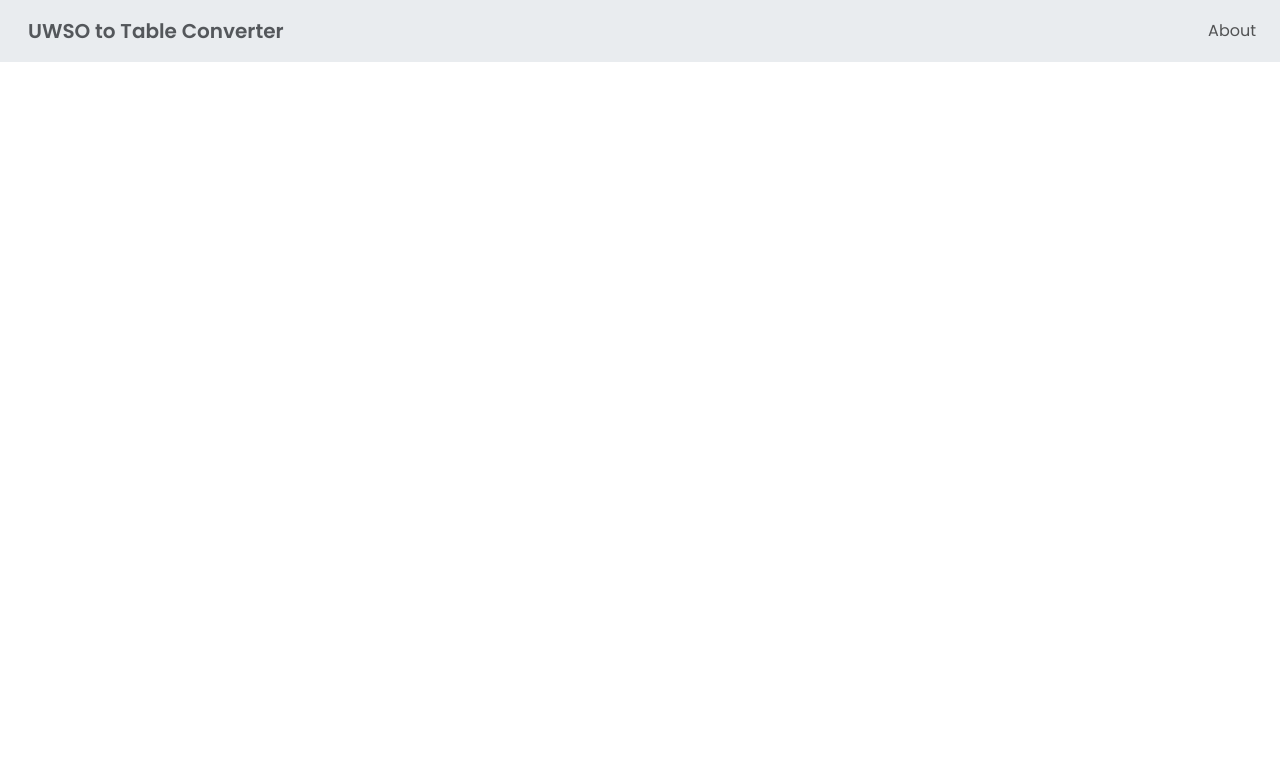
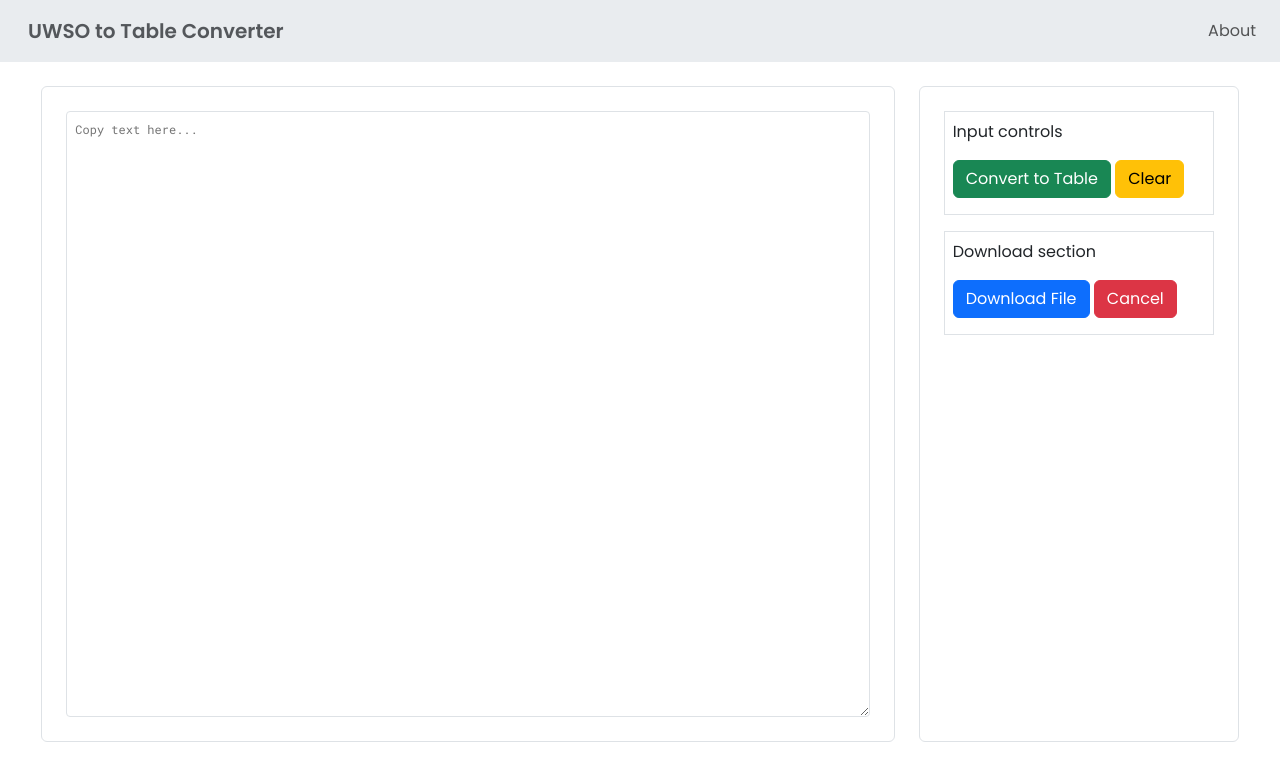
Before and after one commit to decampus/uwso-to-table-converter, a website: page public/index.html in a window 1280 px wide. Drawn offline with Linux system fonts and the light colour scheme.

Commit message:
feat: add Main section

```diff
--- a/public/index.html
+++ b/public/index.html
@@ -5,7 +5,7 @@
     <meta name="viewport" content="width=device-width, initial-scale=1.0">
     <link rel="preconnect" href="https://fonts.googleapis.com">
     <link rel="preconnect" href="https://fonts.gstatic.com" crossorigin>
-    <link href="https://fonts.googleapis.com/css2?family=Poppins:ital,wght@0,100;0,200;0,300;0,400;0,500;0,600;0,700;0,800;0,900;1,100;1,200;1,300;1,400;1,500;1,600;1,700;1,800;1,900&display=swap" rel="stylesheet">
+    <link href="https://fonts.googleapis.com/css2?family=Poppins:ital,wght@0,100;0,200;0,300;0,400;0,500;0,600;0,700;0,800;0,900;1,100;1,200;1,300;1,400;1,500;1,600;1,700;1,800;1,900&family=Roboto+Mono&display=swap" rel="stylesheet">
     <link rel="stylesheet" href="css/style.min.css">
     <title>UWSO to Table Converter</title>
 </head>
@@ -23,5 +23,27 @@
             </ul>
         </div>
     </nav>
+    <!-- Main -->
+    <section id="main" class="mt-4" style="height: 82vh;">
+        <div class="container-xxl h-100">
+            <div class="row justify-content-center gap-4 h-100">
+                <div class="col-8 p-4 border rounded-2">
+                    <textarea name="" id="" class="w-100 h-100 p-2 border rounded-1" style="outline: none; font-size: 12px; font-family: 'Roboto Mono', sans-serif; font-weight: 400;" placeholder="Copy text here..."></textarea>
+                </div>
+                <div class="col-3 p-4 border rounded-2">
+                    <div class="px-2 pt-2 pb-3 border">
+                        <p>Input controls</p>
+                        <button type="button" id="convert-button" class="btn btn-success">Convert to Table</button>
+                        <button type="button" id="clear-button" class="btn btn-warning">Clear</button>
+                    </div>
+                    <div class="mt-3 px-2 pt-2 pb-3 border">
+                        <p>Download section</p>
+                        <button type="button" id="download-button" class="btn btn-primary">Download File</button>
+                        <button type="button" id="cancel-button" class="btn btn-danger">Cancel</button>
+                    </div>
+                </div>
+            </div>
+        </div>
+    </section>
 </body>
 </html>
```
